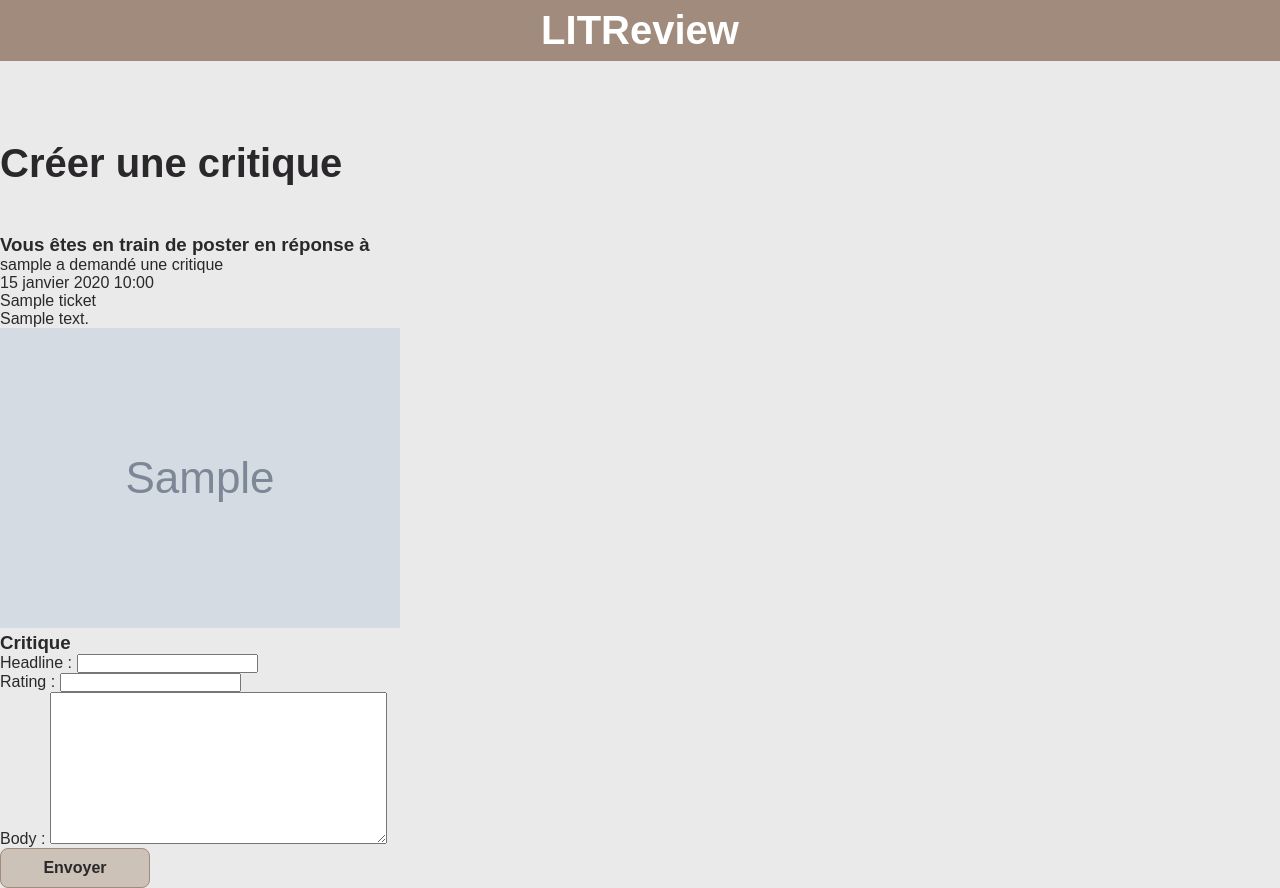
After one commit to anselmlys/OC_P9_LITReview, a Django app: page /tickets/1/create-review/ in a window 1280 px wide. The commit adds this page. Run offline with Django 5.2, Linux system fonts and the light colour scheme; a user stored in the database is signed in; tables that the repository leaves empty hold one stand-in row (values such as "Sample post"); grey boxes marked "Sample" are stand-in pictures.

Commit message:
feat: create review creation page (in response to existing ticket)

```diff
--- a/litreview/flux/forms.py
+++ b/litreview/flux/forms.py
@@ -13,3 +13,9 @@ class TicketForm(forms.ModelForm):
     def __init__(self, *args, **kwargs):
         super().__init__(*args, **kwargs)
         self.label_suffix = ""
+
+
+class ReviewForm(forms.ModelForm):
+    class Meta:
+        model = models.Review
+        fields = ['headline', 'body', 'rating']
--- /dev/null
+++ b/litreview/flux/templates/flux/create_review.html
@@ -0,0 +1,38 @@
+{% extends 'base.html' %}
+{% load static %}
+
+{% block css %}
+{% endblock css %}
+
+{% block content %}
+    <h2>Créer une critique</h2>
+    <div class="ticket-section">
+        <h3>Vous êtes en train de poster en réponse à</h3>
+        <p>{{ ticket.user }} a demandé une critique</p>
+        <p>{{ ticket.time_created }}</p>
+        <p>{{ ticket.title }}</p>
+        <p>{{ ticket.description }}</p>
+        {% if ticket.image.url is not None %}
+            <img src="{{ ticket.image.url }}">
+        {% endif %}
+    </div>
+    <div class="review-section">
+        <h3>Critique</h3>
+        <form method="post">
+            {% csrf_token %}
+            <div class="form-input">
+                {{ form.headline.label_tag }}
+                {{ form.headline }}
+            </div>
+            <div class="form-input">
+                {{ form.rating.label_tag }}
+                {{ form.rating }}
+            </div>
+            <div class="form-input">
+                {{ form.body.label_tag }}
+                {{ form.body }}
+            </div>
+            <button class="default-button" type="submit">Envoyer</button>
+        </form>
+    </div>
+{% endblock content %}
--- a/litreview/flux/templates/flux/tickets.html
+++ b/litreview/flux/templates/flux/tickets.html
@@ -5,6 +5,7 @@
     <h2>Vos posts</h2>
     <ul>
         {% for ticket in tickets %}
+            <p>Vous avez publié un ticket</p>
             <li>{{ ticket.time_created }}</li>
             <li>{{ ticket.title }}</li>
             <li>{{ ticket.description }}</li>
@@ -14,5 +15,10 @@
             <a href="{% url 'modify_ticket' ticket.id %}">Modifier</a>
             <a href="{% url 'delete_ticket' ticket.id %}">Supprimer</a>
         {% endfor %}
+        {% for review in reviews %}
+            <p>Vous avez publié une critique</p>
+            <li>{{ review.headline }}</li>
+            <li>{{ review.body }}</li>
+        {% endfor %}
     </ul>
 {% endblock content %}
--- a/litreview/flux/views.py
+++ b/litreview/flux/views.py
@@ -13,7 +13,8 @@ def home(request):
 @login_required
 def tickets(request):
     tickets = models.Ticket.objects.all()
-    return render(request, 'flux/tickets.html', {'tickets': tickets})
+    reviews = models.Review.objects.all()
+    return render(request, 'flux/tickets.html', {'tickets': tickets, 'reviews': reviews})
 
 
 @login_required
@@ -27,6 +28,28 @@ def create_ticket(request):
             image.save()
             return redirect('home')
     return render(request, 'flux/create_ticket.html', context={'form': form})
+
+
+@login_required
+def create_review(request, ticket_id):
+    ticket = models.Ticket.objects.get(id=ticket_id)
+    form = forms.ReviewForm()
+
+    if request.method == 'POST':
+        form = forms.ReviewForm(request.POST)
+        if form.is_valid():
+            review = form.save(commit=False)
+            review.user = request.user
+            review.ticket = ticket
+            review.save()
+            return redirect('home')
+
+    return render(request, 'flux/create_review.html', {'ticket': ticket, 'form': form})
+
+
+@login_required
+def create_review_and_ticket(request):
+    pass
 
 
 @login_required
--- a/litreview/litreview/urls.py
+++ b/litreview/litreview/urls.py
@@ -32,6 +32,7 @@ urlpatterns = [
     path('tickets/create/', flux.views.create_ticket, name='create_ticket'),
     path('tickets/<int:ticket_id>/modify/', flux.views.modify_ticket, name='modify_ticket'),
     path('tickets/<int:ticket_id>/delete/', flux.views.delete_ticket, name='delete_ticket'),
+    path('tickets/<int:ticket_id>/create-review/', flux.views.create_review, name='create_review'),
 ]
 
 if settings.DEBUG:
```
